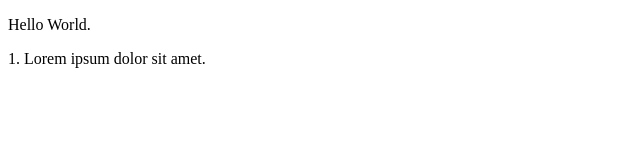
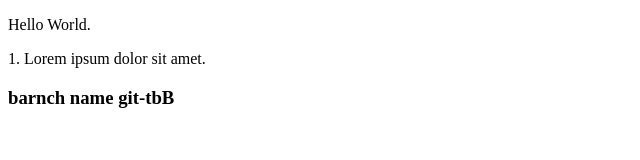
Before and after one commit to kupidr/git-test, a plain HTML site: page index.html in a window 1280 px wide. Shown: the whole page, without its empty margins (0-640 px from the left). Drawn offline with Linux system fonts and the light colour scheme.

Commit message:
add h3 barnch git-tbB

```diff
--- a/index.html
+++ b/index.html
@@ -11,5 +11,8 @@
     <div class="box1">
       <p>1. Lorem ipsum dolor sit amet.</p>
     </div>
+    <div class="box2">
+      <h3>barnch  name git-tbB</h3>
+    </div>
   </body>
 </html>
```
